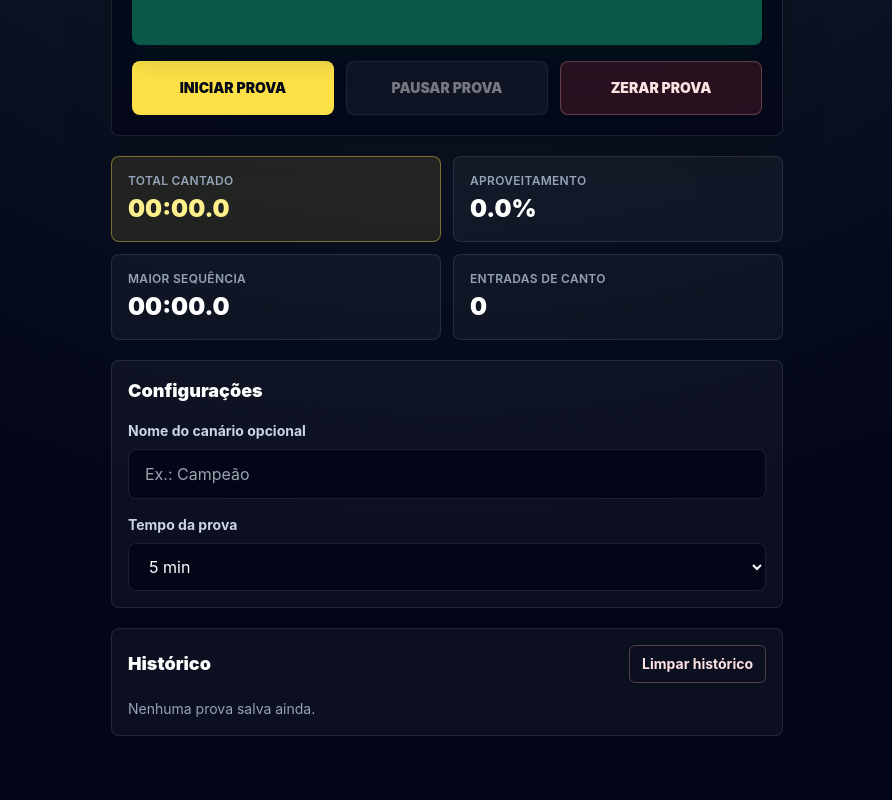
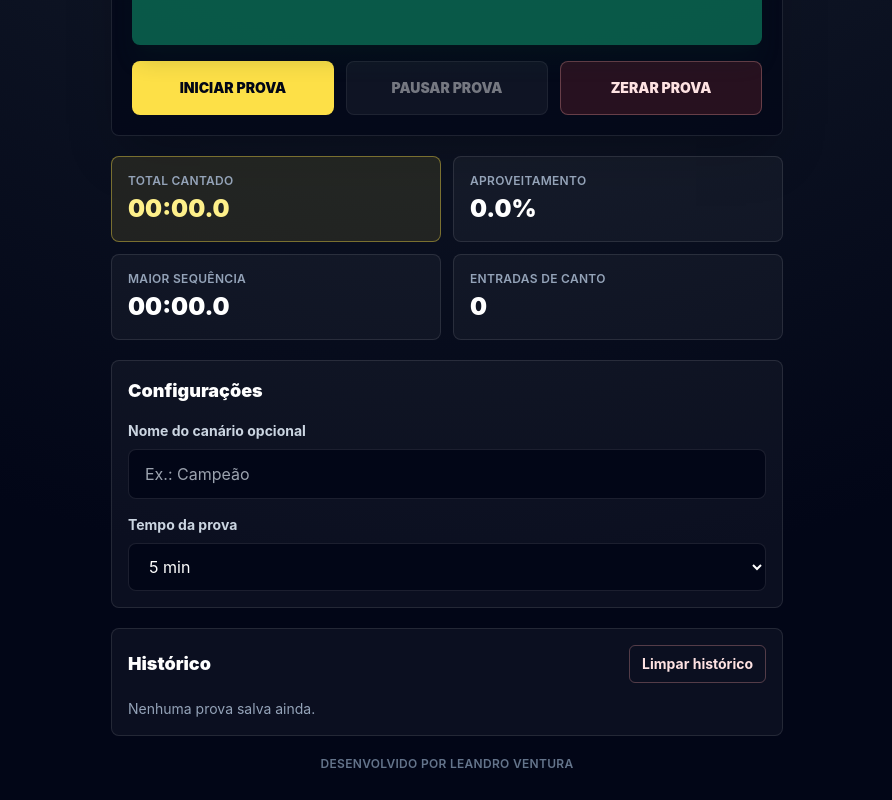
Before and after one commit to leandroVentura2020/App_Canario_Belga_Tropa_JF, a React (Vite) app: page / in a window 1280 px wide. Shown: the part 666-1466 px from the top of the page, without its empty margins (193-1085 px from the left). Before the commit the page ends 1422 px from the top, so only its background shows below. Built offline with nearby package versions, Linux system fonts and the light colour scheme.

Commit message:
Adiciona assinatura no rodape

```diff
--- a/src/App.jsx
+++ b/src/App.jsx
@@ -458,6 +458,10 @@ export default function App() {
             ))}
           </div>
         </section>
+
+        <footer className="pb-2 text-center text-xs font-semibold uppercase tracking-wide text-slate-500">
+          Desenvolvido por Leandro Ventura
+        </footer>
       </div>
     </main>
   )
```
